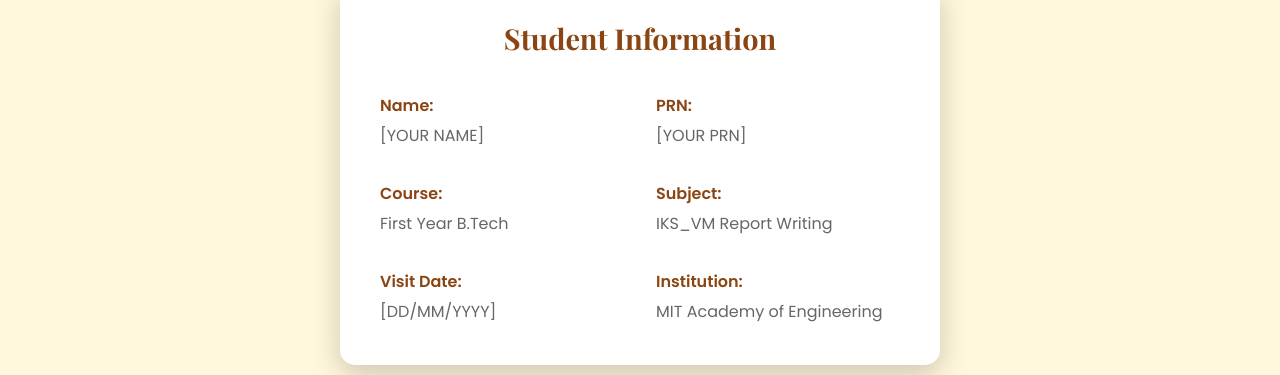
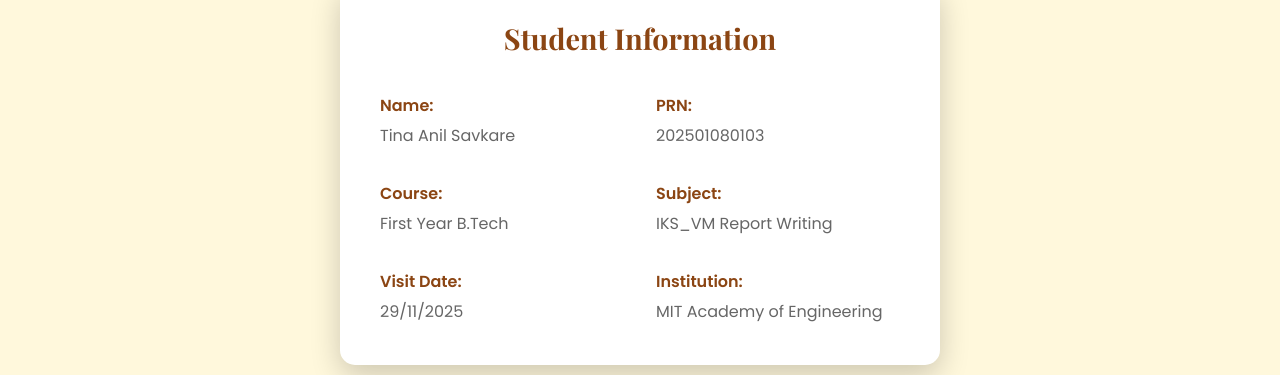
Before and after one commit to Omkar-Deshmukh-0/Web2, a plain HTML site: page index.html in a window 1280 px wide. Shown: the part 801-1176 px from the top of the page. Drawn offline with nearby package versions, Linux system fonts and the light colour scheme.

Commit message:
Update index.html

```diff
--- a/index.html
+++ b/index.html
@@ -412,11 +412,11 @@
             <div class="bio-info">
                 <div class="bio-item">
                     <div class="bio-label">Name:</div>
-                    <div class="bio-value">[YOUR NAME]</div>
+                    <div class="bio-value">Tina Anil Savkare</div>
                 </div>
                 <div class="bio-item">
                     <div class="bio-label">PRN:</div>
-                    <div class="bio-value">[YOUR PRN]</div>
+                    <div class="bio-value">202501080103</div>
                 </div>
                 <div class="bio-item">
                     <div class="bio-label">Course:</div>
@@ -428,7 +428,7 @@
                 </div>
                 <div class="bio-item">
                     <div class="bio-label">Visit Date:</div>
-                    <div class="bio-value">[DD/MM/YYYY]</div>
+                    <div class="bio-value">29/11/2025</div>
                 </div>
                 <div class="bio-item">
                     <div class="bio-label">Institution:</div>
```
